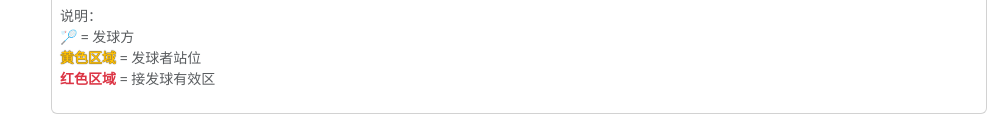
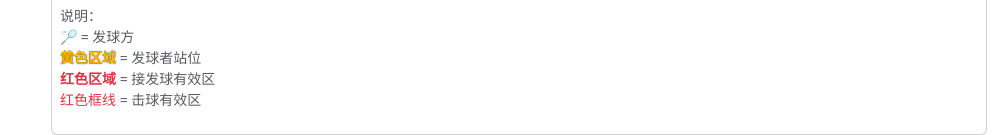
Before and after one commit to FLYER2048/FlyScore_Badminton_Live, a Flask app: page / in a window 1280 px wide. Shown: the part 835-970 px from the top of the page, without its empty margins (281-1280 px from the left). Before the commit the page ends 949 px from the top, so only its background shows below. Run offline with Flask 3, Linux system fonts and the light colour scheme; data that the repository does not hold is empty; some libraries are stand-ins or nearby versions.

Commit message:
Frontend/red box note (#6)
* frontend: 说明了红框作用

```diff
--- a/templates/index.html
+++ b/templates/index.html
@@ -204,6 +204,7 @@
                                     🏸 = 发球方<br>
                                     <span class="text-warning fw-bold" style="text-shadow: 0px 0px 1px black;">黄色区域</span> = 发球者站位<br>
                                     <span class="text-danger fw-bold">红色区域</span> = 接发球有效区<br>
+                                    <span class="text-danger">红色框线</span> = 击球有效区<br>
                                     </p>
                                 </div>
                             </div>
```
